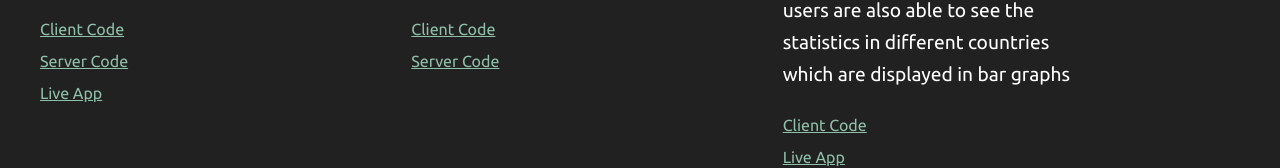
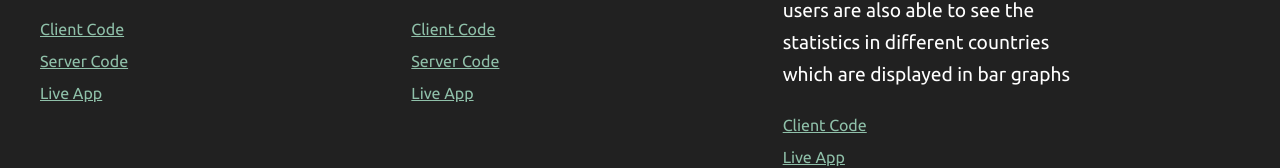
Before and after one commit to donotle98/dons-portfolio, a React (Create React App) app: page /home in a window 1280 px wide. Shown: the part 1725-1893 px from the top of the page. Built offline with nearby package versions, Linux system fonts and the light colour scheme.

Commit message:
added live app to gsn

```diff
--- a/src/LandingPage/Body/Body.js
+++ b/src/LandingPage/Body/Body.js
@@ -47,6 +47,9 @@ const Body = () => {
                             </a>
                             <a href='https://github.com/donotle98/gaming-social-network-server'>
                                 Server Code
+                            </a>
+                            <a href='https://gaming-social-network-client-six.vercel.app/'>
+                                Live App
                             </a>
                         </p>
                     </div>
```
